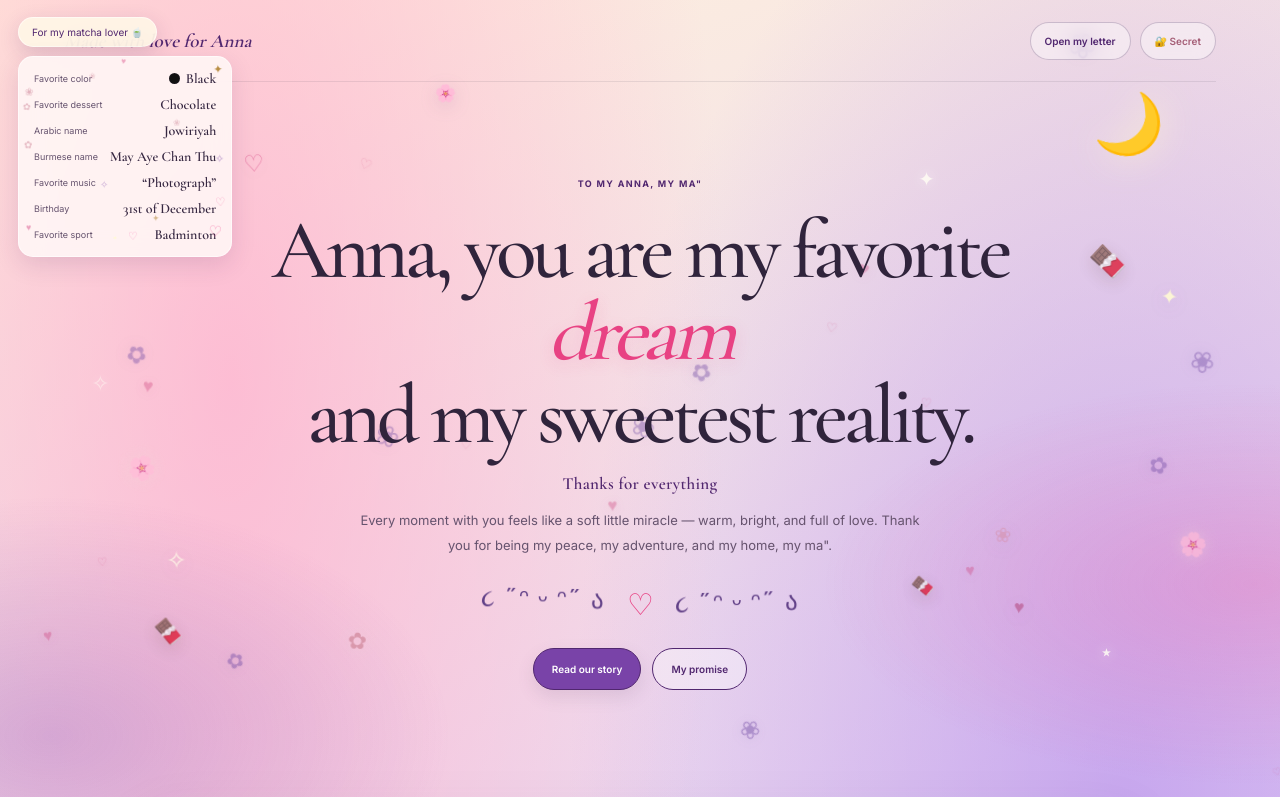
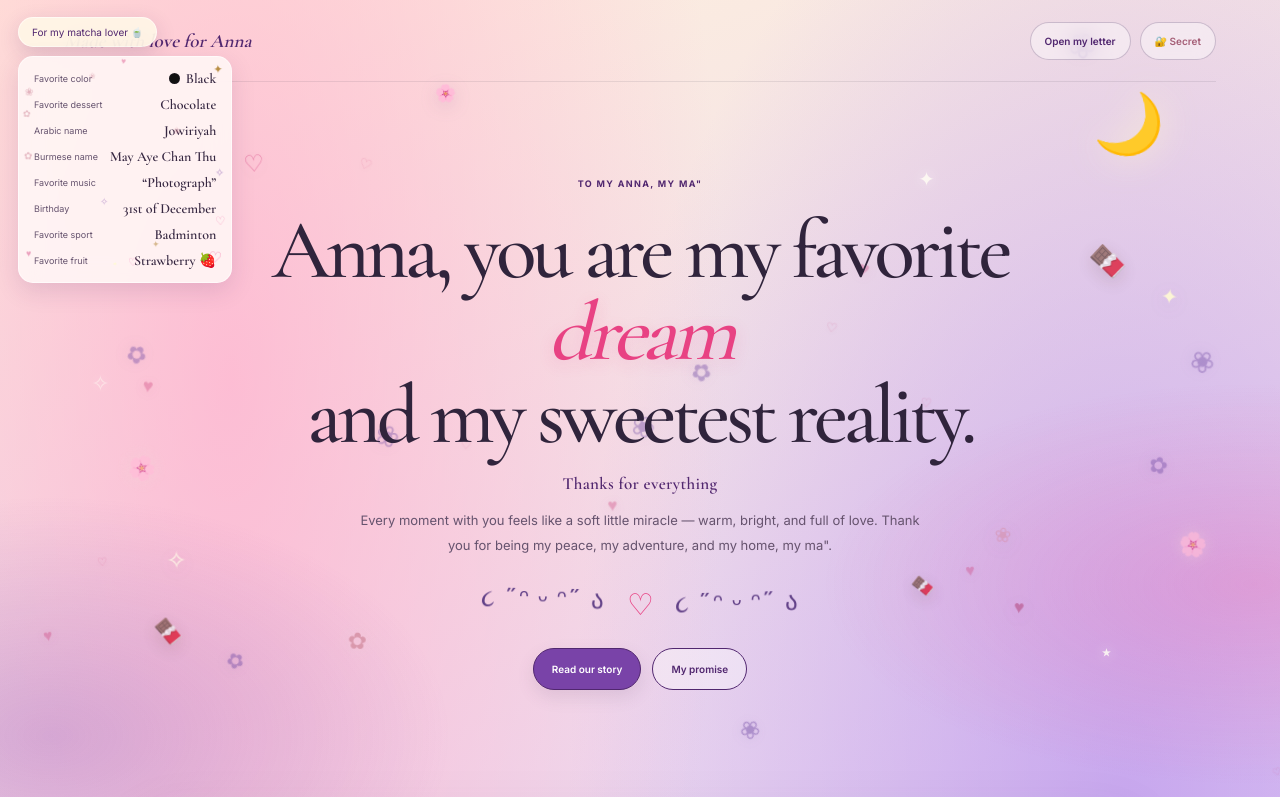
Before and after one commit to MurphyZTM191211/for-my-girl, a plain HTML site: page index.html in a window 1280 px wide. Shown: the top 797 px of the page. Drawn offline with nearby package versions, Linux system fonts and the light colour scheme.

Commit message:
Update index.html

```diff
--- a/index.html
+++ b/index.html
@@ -65,6 +65,10 @@
       <div class="favorite-fact favorite-sport">
         <span class="favorite-label">Favorite sport</span>
         <span class="favorite-value">Badminton</span>
+      </div>
+      <div class="favorite-fact">
+        <span class="favorite-label">Favorite fruit</span>
+        <span class="favorite-value">Strawberry 🍓</span>
       </div>
     </div>
     <div class="anime-sky" aria-hidden="true">
```
